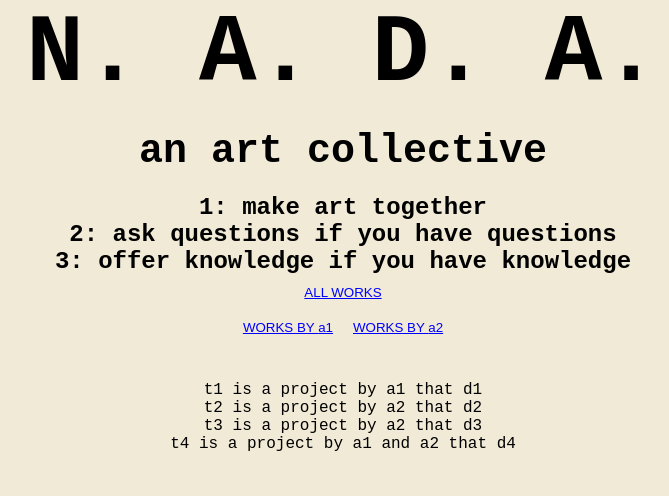
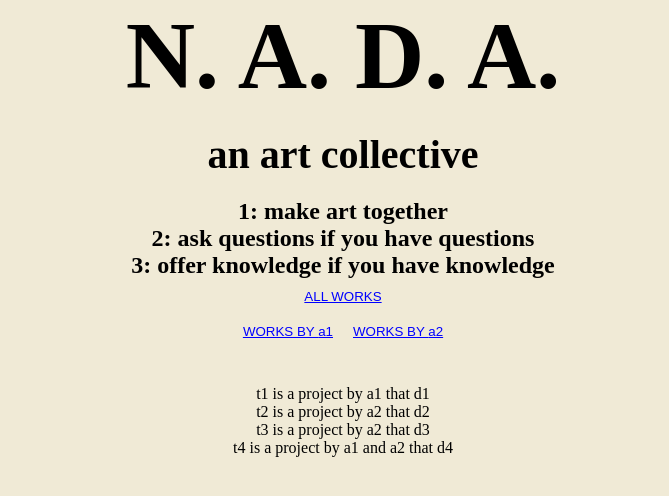
Before and after one commit to nada-art-collective/nada-site, a Next.js app: page /nada-site/ in a window 1280 px wide. Shown: the top 496 px of the page, without its empty margins (297-966 px from the left). Built offline with nearby package versions, Linux system fonts and the light colour scheme.

Commit message:
actually rm the thing this time

```diff
--- a/app/globals.css
+++ b/app/globals.css
@@ -35,7 +35,6 @@ html {
 
 body {
     margin: 0;
-    font-family: 'Courier New', monospace;
 }
 
 button {
```
